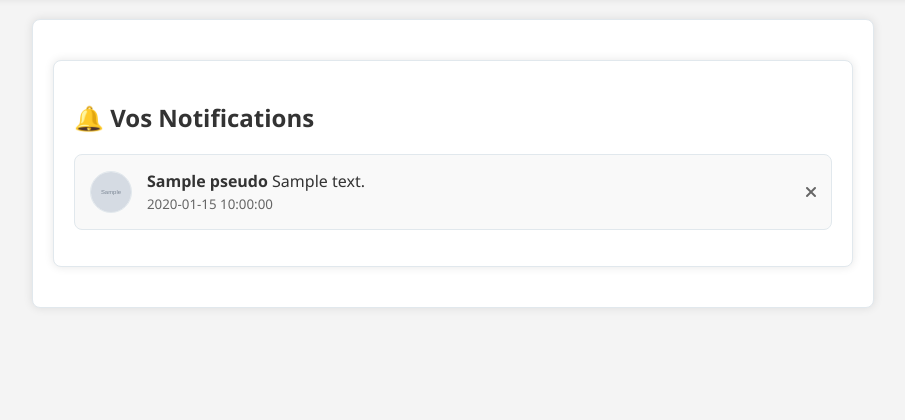
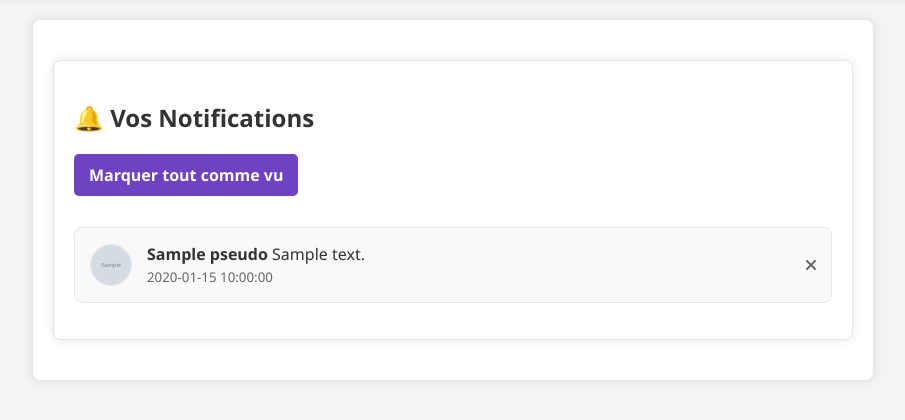
Before and after one commit to Yukina-Shiro/projet_gamehub, a PHP site: template src/views/notification/index.php in a window 1280 px wide. Shown: the part 61-481 px from the top of the page, without its empty margins (187-1092 px from the left). Run offline with PHP 8.4, Linux system fonts and the light colour scheme; the template is opened without the code that fills it: most values are stand-ins (such as "Sample title", 1, 10 or a date in 2020); grey boxes marked "Sample" are stand-in pictures.

Commit message:
Ajout du bouton marquer tout comme vu dans notification

```diff
--- a/src/controllers/HomeController.php
+++ b/src/controllers/HomeController.php
@@ -34,7 +34,7 @@ class HomeController extends Controller {
         $postId = $_POST['post_id'];
         $voteValue = $_POST['vote_value'];
 
-        $voteModel->votePost($userId, $postId, $voteValue);
+        $voteModel->toggleVote($userId, $postId, $voteValue);
         $this->redirect('index.php?controller=Home&action=index');
     }
 }
--- a/src/style.css
+++ b/src/style.css
@@ -299,3 +299,19 @@ button { border-radius: 5px; padding: 10px; border: none; cursor: pointer; backg
 .btn-cancel-modal { background-color: var(--hover-bg) !important; color: var(--text-color) !important; margin-top: 10px; border: 1px solid var(--border-color) !important; }
 
 @keyframes fadeIn { from { opacity: 0; transform: translateY(-10px); } to { opacity: 1; transform: translateY(0); } }
+
+.btn-primary {
+    background-color: var(--brand-color);
+    color: white;
+    border: none;
+    padding: 10px 15px;
+    border-radius: 5px;
+    cursor: pointer;
+    font-weight: bold;
+    margin-bottom: 15px;
+}
+
+.btn-primary:hover {
+    opacity: 0.9;
+    background-color: var(--brand-color);
+}
--- a/src/views/notification/index.php
+++ b/src/views/notification/index.php
@@ -2,6 +2,10 @@
 
 <div class="container">
     <h2>🔔 Vos Notifications</h2>
+    <a href="index.php?controller=Notification&action=markAllRead" class="btn-primary"
+    style="display: inline-block; text-decoration: none;">
+        Marquer tout comme vu
+    </a>
 
     <?php if (empty($notifs)): ?>
         <p style="text-align:center; color:var(--text-secondary); margin-top:30px;">Aucune notification.</p>
```
Also changed, not shown: src/controllers/NotificationController.php (+18 -1 lines), src/models/NotificationModel.php (+24 -10 lines).
